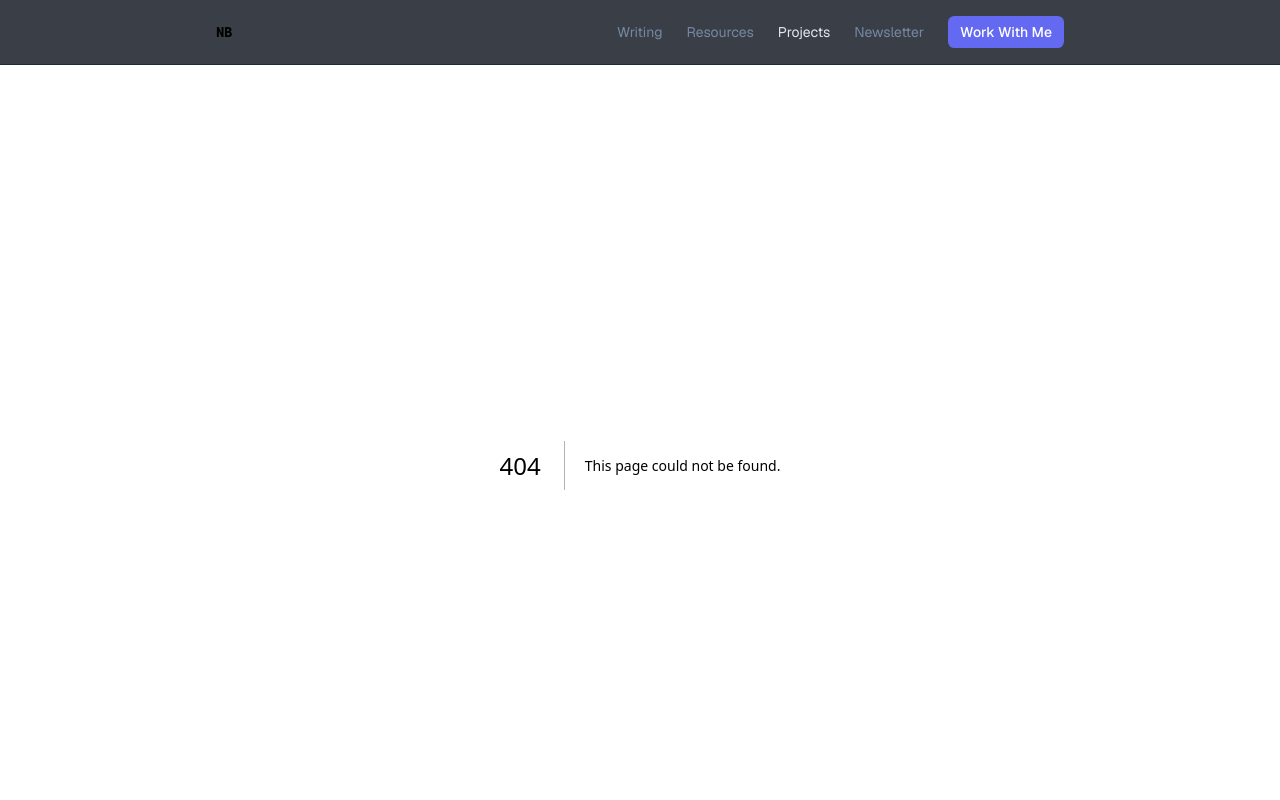
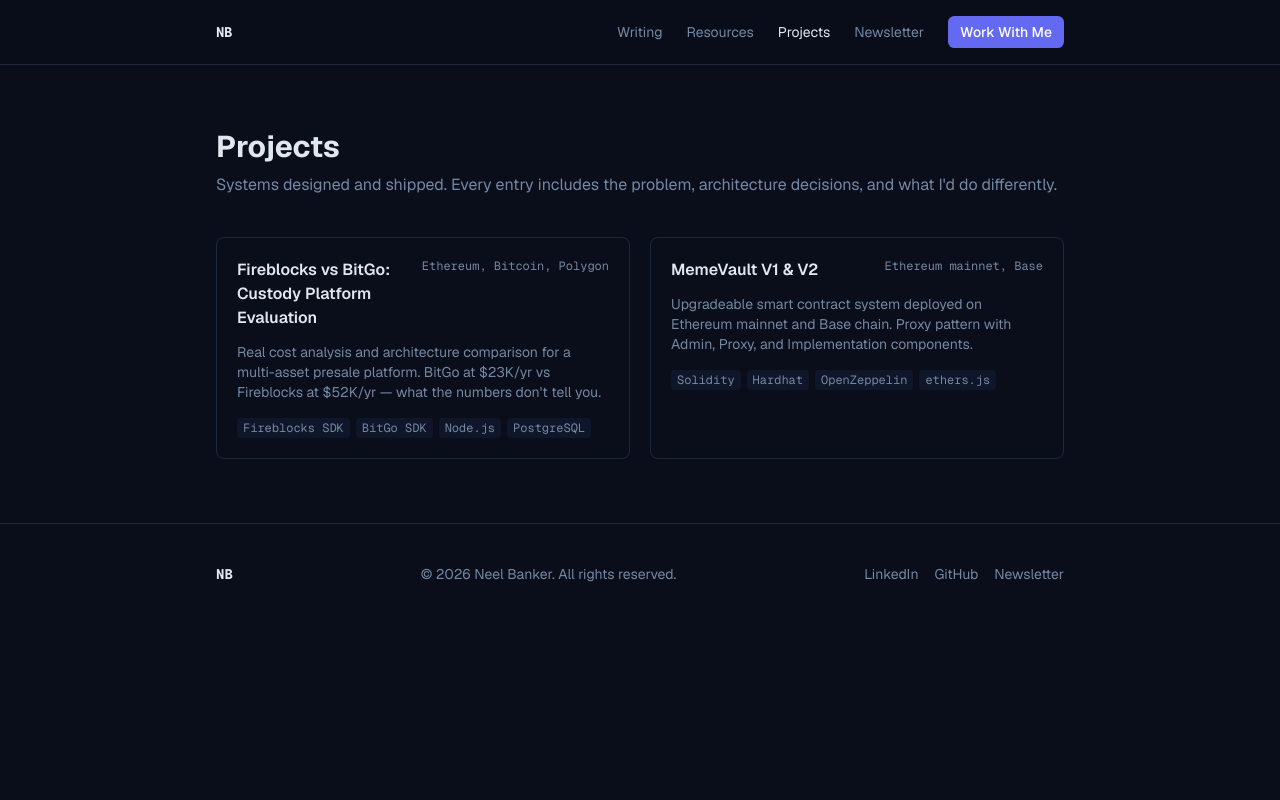
Before and after one commit to bankerneel/neelbanker.com, a Next.js app: page /projects in a window 1280 px wide. Before the commit this address had no page. Shown: the top 800 px of the page. Built offline with nearby package versions, Linux system fonts and the light colour scheme.

Commit message:
feat: projects page with case study cards

```diff
--- /dev/null
+++ b/app/projects/page.tsx
@@ -0,0 +1,23 @@
+import type { Metadata } from 'next'
+import { getAllProjectMeta } from '@/lib/mdx'
+import { ProjectCard } from '@/components/project-card'
+
+export const metadata: Metadata = {
+  title: 'Projects',
+  description: 'Real blockchain systems I have designed and shipped — with lessons learned.',
+}
+
+export default function ProjectsPage() {
+  const projects = getAllProjectMeta()
+  return (
+    <div className="mx-auto max-w-4xl px-6 py-16">
+      <h1 className="mb-2 text-3xl font-bold">Projects</h1>
+      <p className="mb-10 text-muted-foreground">
+        Systems designed and shipped. Every entry includes the problem, architecture decisions, and what I'd do differently.
+      </p>
+      <div className="grid gap-5 sm:grid-cols-2">
+        {projects.map((p) => <ProjectCard key={p.slug} project={p} />)}
+      </div>
+    </div>
+  )
+}
--- /dev/null
+++ b/components/project-card.tsx
@@ -0,0 +1,22 @@
+import type { ProjectMeta } from '@/types/content'
+
+export function ProjectCard({ project }: { project: ProjectMeta }) {
+  return (
+    <div className="rounded-lg border border-border p-5">
+      <div className="mb-3 flex items-start justify-between gap-3">
+        <h3 className="text-base font-semibold">{project.title}</h3>
+        {project.chain && (
+          <span className="shrink-0 font-mono text-xs text-muted-foreground">{project.chain}</span>
+        )}
+      </div>
+      <p className="mb-4 text-sm text-muted-foreground">{project.excerpt}</p>
+      <div className="flex flex-wrap gap-1.5">
+        {project.stack.map((s) => (
+          <span key={s} className="rounded bg-muted px-1.5 py-0.5 font-mono text-xs text-muted-foreground">
+            {s}
+          </span>
+        ))}
+      </div>
+    </div>
+  )
+}
```
